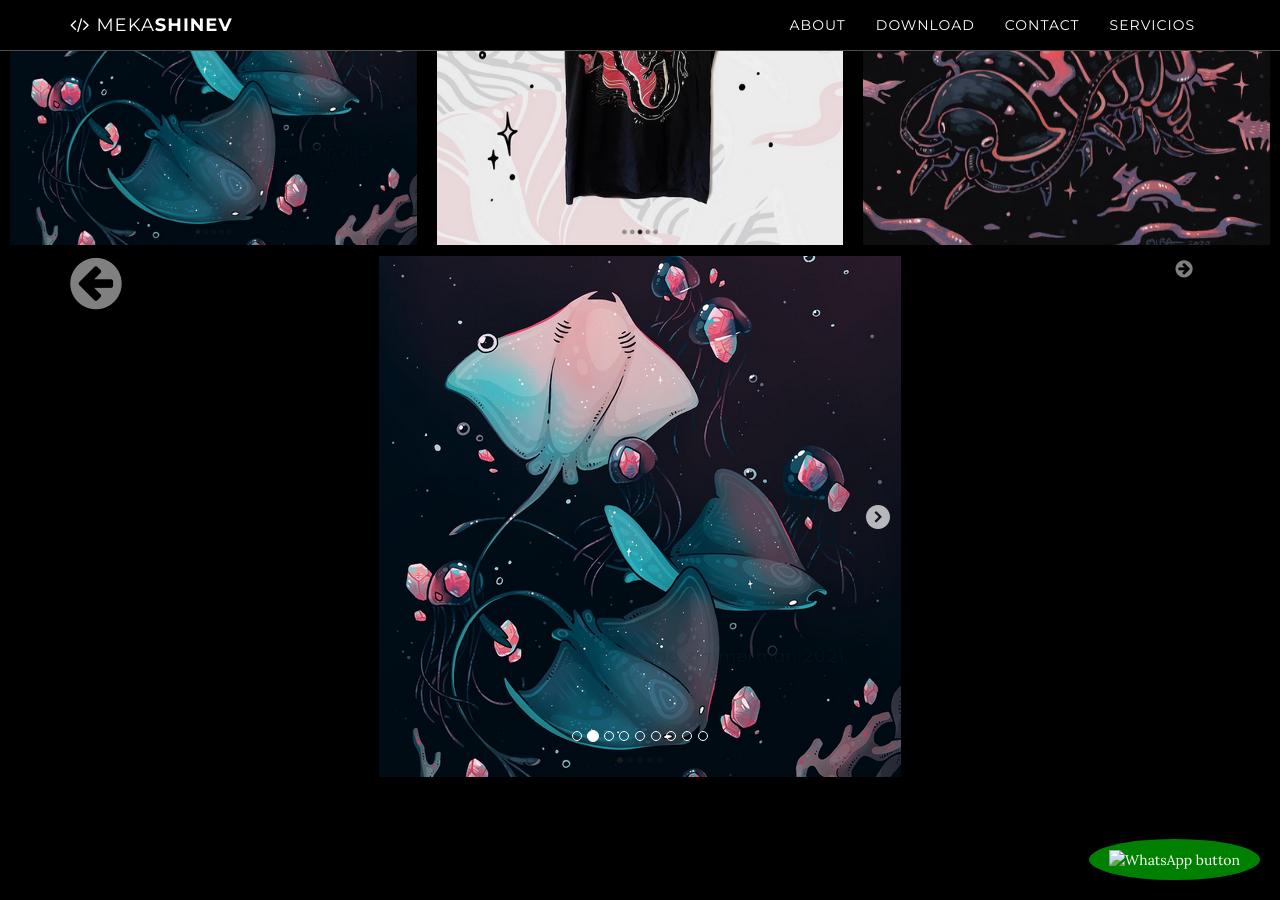
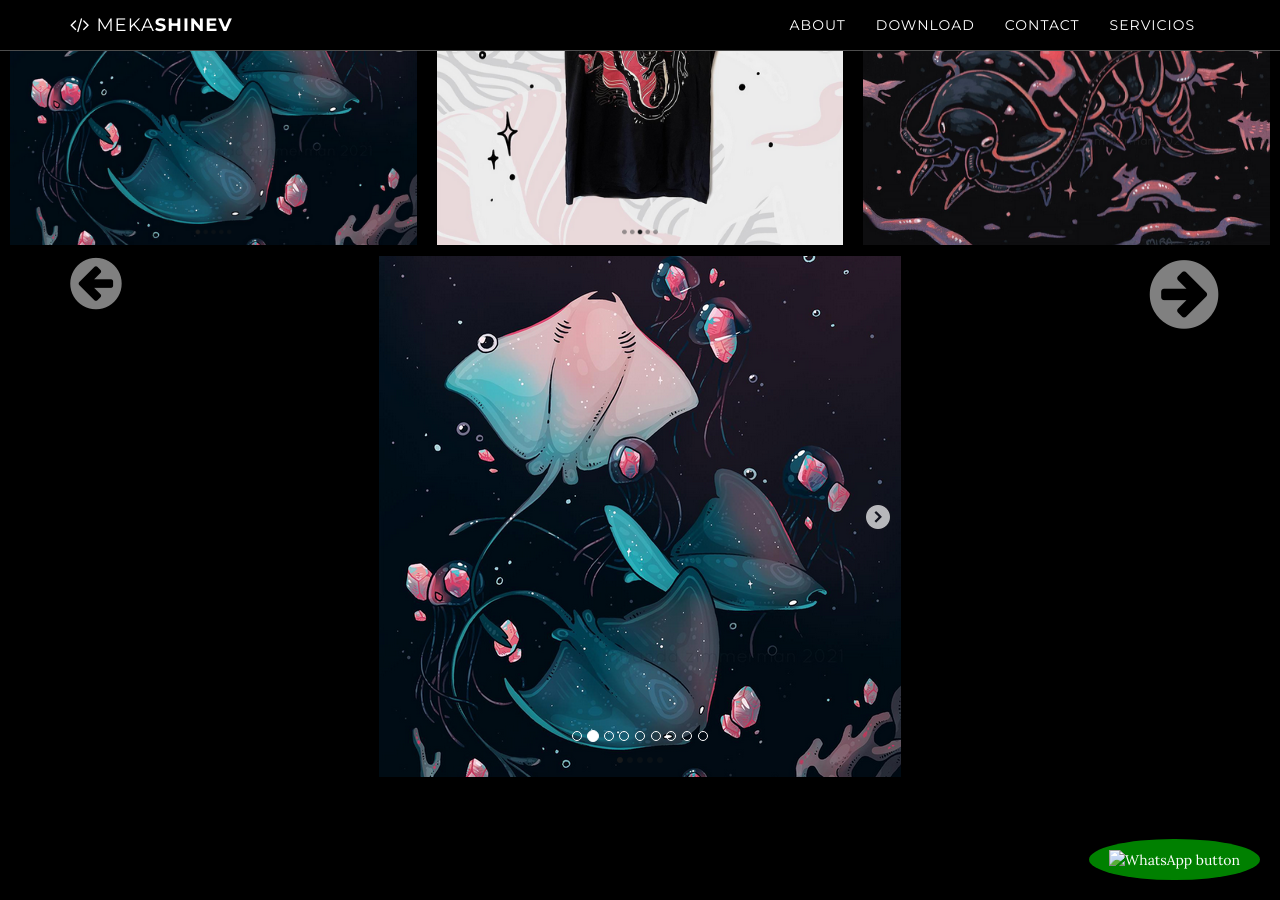
Before and after one commit to mekashinev/mekashinev.github.io, a Jekyll site: the page built from index.html, in a window 1280 px wide and 900 px high, scrolled down 1925 px. Built offline with Jekyll 4.4.1, drawn with Linux system fonts in a browser that asks for light colours.

Commit message:
Update about.html

```diff
--- a/_includes/about.html
+++ b/_includes/about.html
@@ -157,7 +157,7 @@
     <span class="sr-only">Previous</span>
   </a>
   <a class="right carousel-control" href="#myCarousel" data-slide="next">
-    <span class="fa fa-arrow-circle-right"></span>
+    <span class="fa fa-arrow-circle-right fa-4x"></span>
     <span class="sr-only">Next</span>
   </a>
 </div>
```
